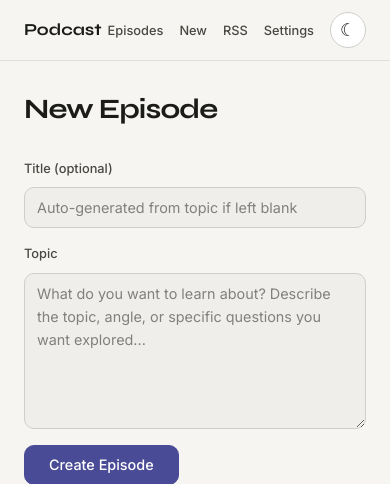
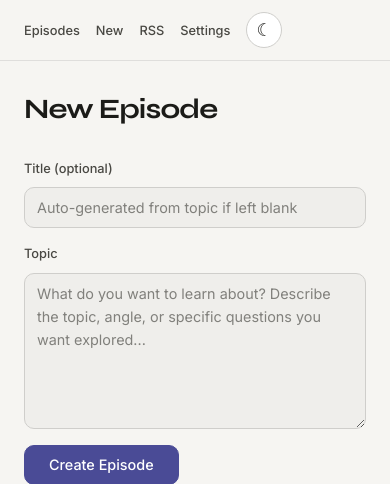
Before and after one commit to petrihanninen/podcast, a FastAPI app: page /episodes/new in a window 390 px wide. Shown: the top 484 px of the page. Run offline with FastAPI, Linux system fonts and the light colour scheme; parts of the project's set-up code (start-up, migrations or seed data) failed here and were passed over.

Commit message:
Hide the nav brand on mobile
- Remove the brand logo from the navigation at widths under 768px
- Reclaim space for smaller screens

```diff
--- a/static/ui/css/components.css
+++ b/static/ui/css/components.css
@@ -313,6 +313,12 @@
   color: var(--color-text);
 }
 
+@media (max-width: 768px) {
+  .nav__brand {
+    display: none;
+  }
+}
+
 /* --------------------------------------------------------------------------
    Divider
    -------------------------------------------------------------------------- */
```
